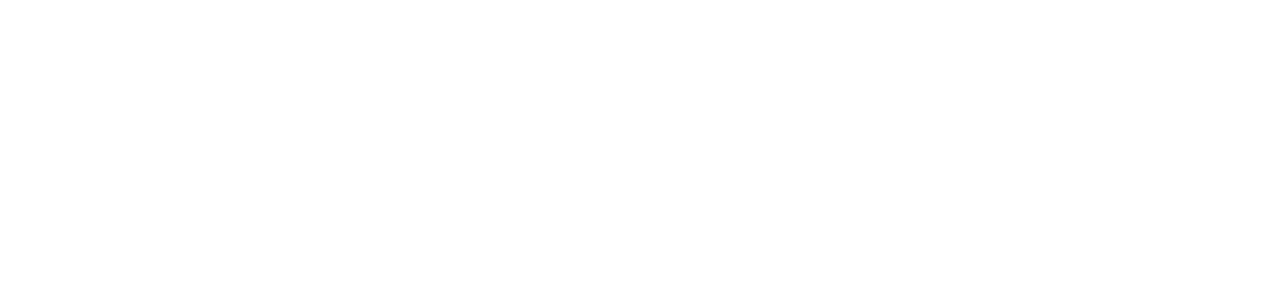
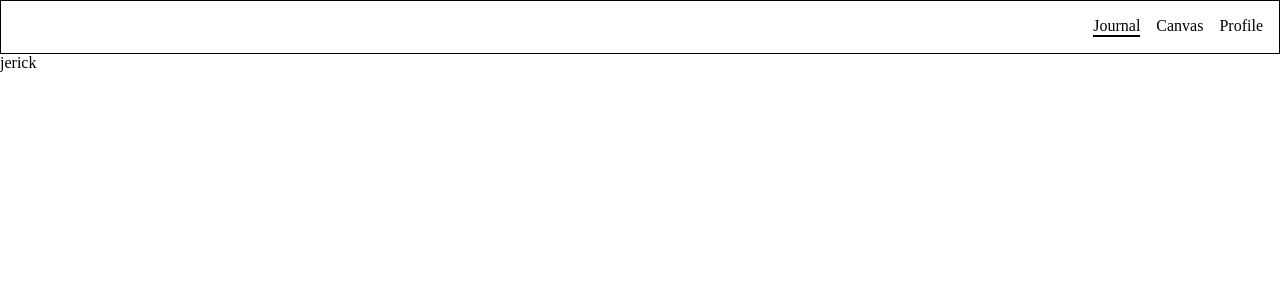
Before and after one commit to jekiquin/testing-collabpad, a React (Create React App) app: page /journal in a window 1280 px wide. Shown: the top 300 px of the page. Built offline with nearby package versions, Linux system fonts and the light colour scheme.

Commit message:
added boilerplate routes

```diff
--- a/src/App.js
+++ b/src/App.js
@@ -1,5 +1,16 @@
+import { Routes, Route } from 'react-router-dom';
+import MainNav from './components/MainNav/MainNav';
+import Journal from './pages/Journal/Journal';
+
 function App() {
-	return <div className="App"></div>;
+	return (
+		<div className="App">
+			<MainNav />
+			<Routes>
+				<Route path="/journal" element={<Journal />} />
+			</Routes>
+		</div>
+	);
 }
 
 export default App;
--- /dev/null
+++ b/src/components/MainNav/MainNav.js
@@ -0,0 +1,42 @@
+import { useMemo } from 'react';
+import { NavLink } from 'react-router-dom';
+import uniqid from 'uniqid';
+import './MainNav.scss';
+
+export default function MainNav() {
+	const displayNavItems = useMemo(() => {
+		const navItems = [
+			{
+				label: 'Journal',
+				href: '/journal'
+			},
+			{
+				label: 'Canvas',
+				href: '/canvas'
+			},
+			{
+				label: 'Profile',
+				href: '/profile'
+			}
+		];
+
+		const navLinkState = ({ isActive }) => {
+			return isActive ? 'MainNav__link MainNav__link--active' : 'MainNav__link';
+		};
+
+		return navItems.map((navItem) => (
+			<li key={uniqid()} className="MainNav__item">
+				<NavLink className={navLinkState} to={navItem.href}>
+					{navItem.label}
+				</NavLink>
+				<div className="MainNav__underline"></div>
+			</li>
+		));
+	}, []);
+
+	return (
+		<nav className="MainNav">
+			<ul className="MainNav__list">{displayNavItems}</ul>
+		</nav>
+	);
+}
--- /dev/null
+++ b/src/components/MainNav/MainNav.scss
@@ -0,0 +1,31 @@
+.MainNav {
+	$MainNav: &;
+	border: 1px solid;
+	padding: 1rem 0;
+
+	&__list {
+		list-style: none;
+		display: flex;
+		justify-content: flex-end;
+	}
+
+	&__item {
+		margin-right: 1rem;
+	}
+
+	&__link {
+		text-decoration: none;
+		color: inherit;
+
+		&--active + #{$MainNav}__underline {
+			transform: scaleX(100%);
+		}
+	}
+
+	&__underline {
+		height: 0.125rem;
+		transform: scaleX(0);
+		background-color: black;
+		transition: transform 0.5s ease-in-out;
+	}
+}
--- a/src/index.js
+++ b/src/index.js
@@ -1,8 +1,13 @@
 import React from 'react';
 import { createRoot } from 'react-dom/client';
+import { BrowserRouter } from 'react-router-dom';
 import App from './App';
 import './index.scss';
 
 const container = document.getElementById('root');
 const root = createRoot(container);
-root.render(<App />);
+root.render(
+	<BrowserRouter>
+		<App />
+	</BrowserRouter>
+);
--- /dev/null
+++ b/src/pages/Journal/Journal.js
@@ -0,0 +1,3 @@
+export default function Journal() {
+	return <div>jerick</div>;
+}
```
